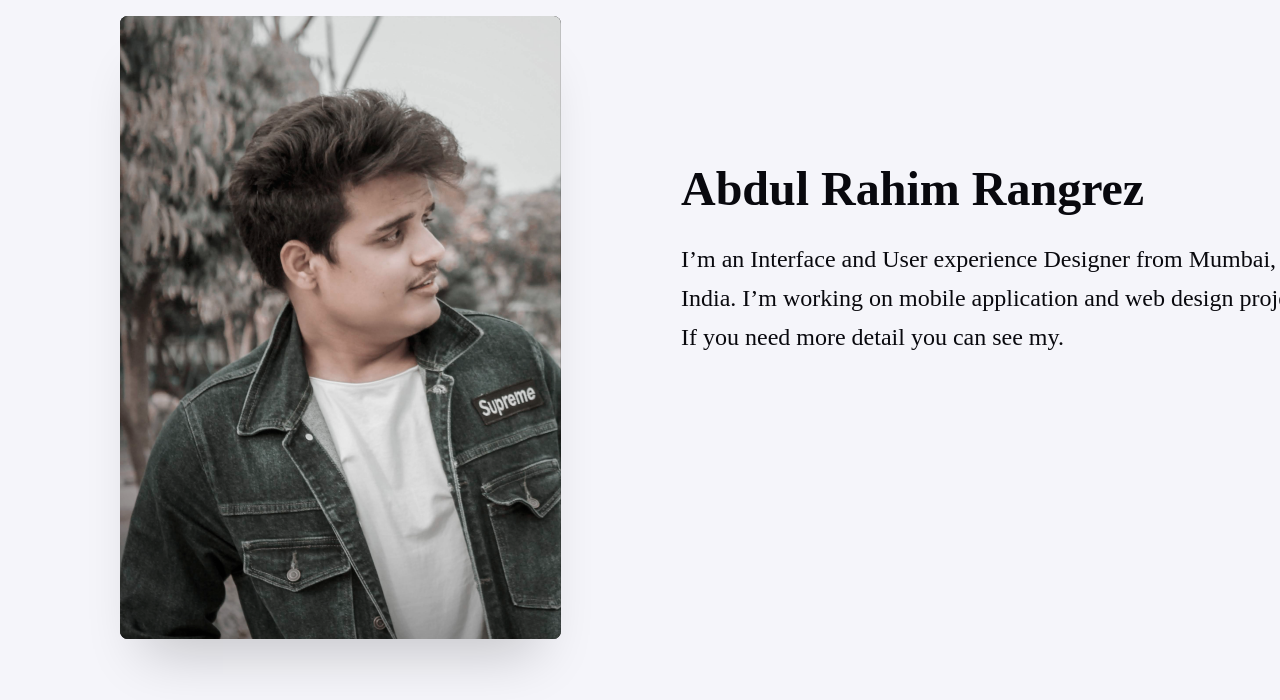
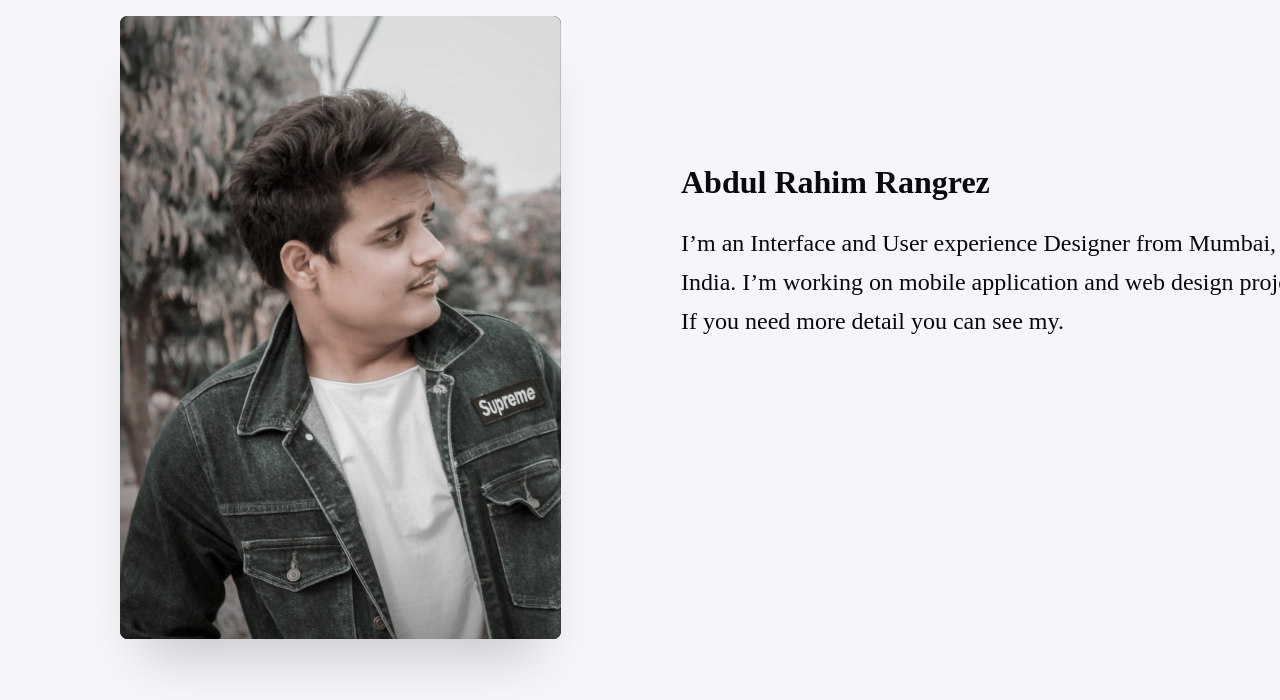
Before and after one commit to rahim1845/rahim.github.io, a plain HTML site: page index.html in a window 1280 px wide. Shown: the part 100-800 px from the top of the page. Drawn offline with Linux system fonts and the light colour scheme.

Commit message:
Update index.html

```diff
--- a/index.html
+++ b/index.html
@@ -22,7 +22,7 @@
 	  <img src="img/rahim.png" , alt="rahim" class="pics">
 		<div class="box">
 		  <p>
-		   	<h1>Abdul Rahim Rangrez</h1>
+		   	<h1 class="myname">Abdul Rahim Rangrez</h1>
 			  I’m an Interface and User experience Designer from Mumbai, India. I’m working on mobile application and web design project. If you need more detail you can see my.
 			</p>
     </div>
```
